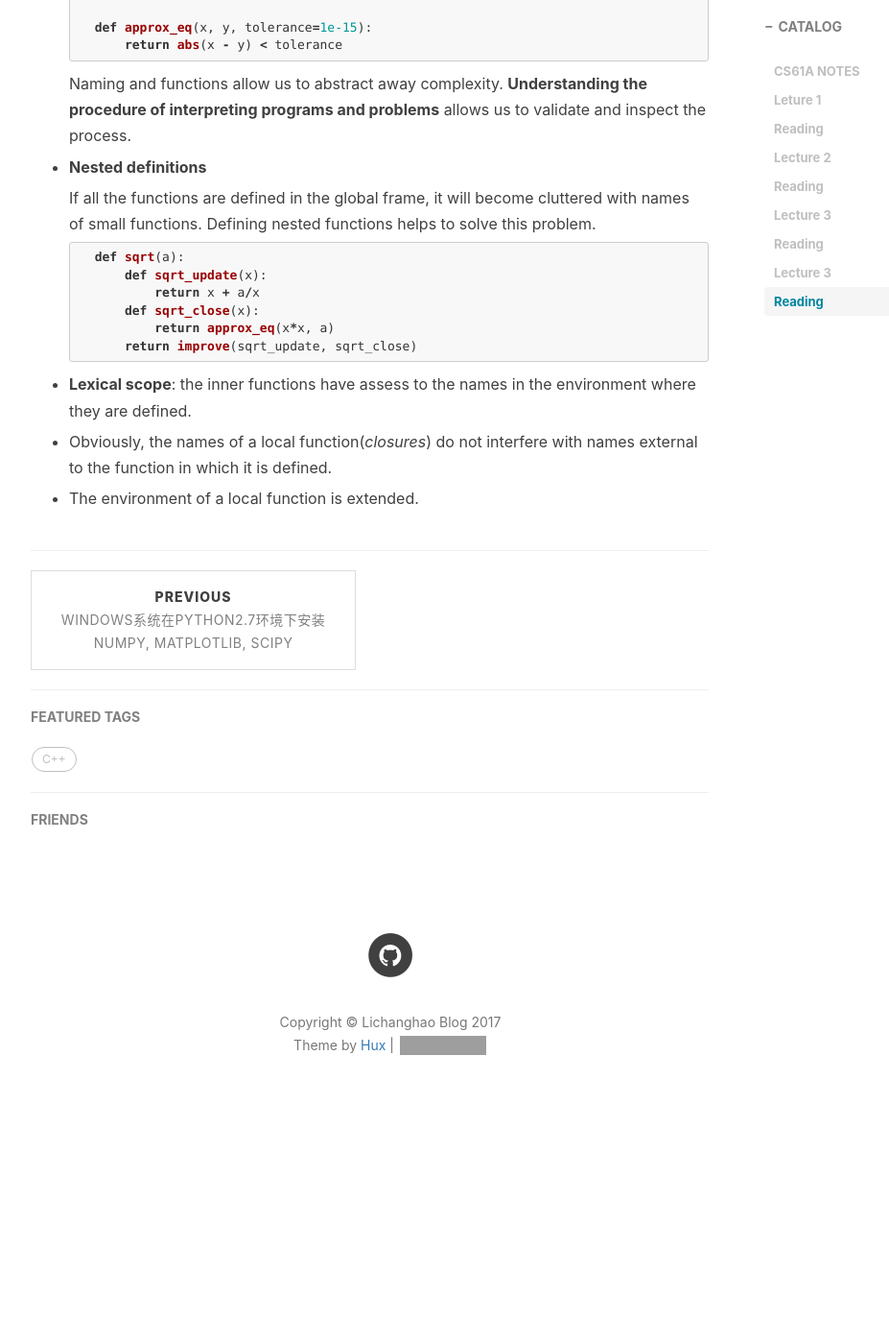
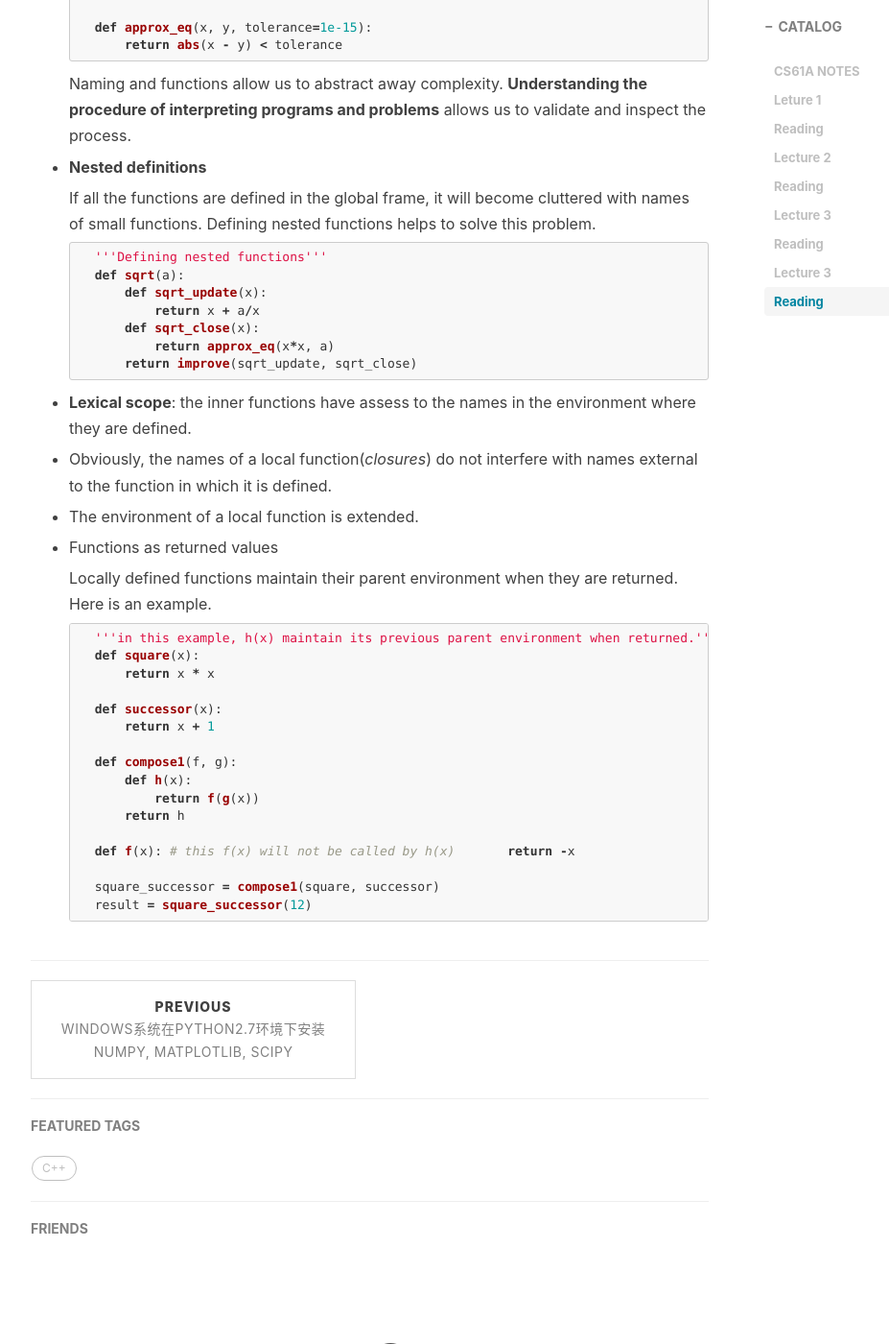
Before and after one commit to lichanghao/lichanghao.github.io.old, a Jekyll site: the page built from _posts/2017-04-15-CS61A NOTES.md, in a window 1280 px wide and 1400 px high, scrolled down 6152 px. Shown: the whole window at 96% size, without its empty margins (233-1160 px from the left). Built offline with Jekyll 4.4.1, drawn with Linux system fonts in a browser that asks for light colours; nearby versions of some CDN libraries; comment, search, counter and statistics services are not loaded; before the commit the page ends 7344 px from its top, so only the background shows below that; grey boxes are pictures that could not be loaded.

Commit message:
2017-4-19

````diff
--- a/_posts/2017-04-15-CS61A NOTES.md
+++ b/_posts/2017-04-15-CS61A NOTES.md
@@ -307,6 +307,7 @@ Pure functions, Non-pure functions
 	If all the functions are defined in the global frame, it will become cluttered with names of small functions. Defining nested functions helps to solve this problem.
 
 	```python
+	'''Defining nested functions'''
 	def sqrt(a):
 		def sqrt_update(x):
 			return x + a/x
@@ -320,3 +321,27 @@ Pure functions, Non-pure functions
 - Obviously, the names of a local function(*closures*) do not interfere with names external to the function in which it is defined.
 
 - The environment of a local function is extended.
+
+- Functions as returned values
+
+	Locally defined functions maintain their parent environment when they are returned. Here is an example.
+
+	```python
+	'''in this example, h(x) maintain its previous parent environment when returned.'''
+	def square(x):
+		return x * x
+
+	def successor(x):
+		return x + 1
+
+	def compose1(f, g):
+		def h(x):
+			return f(g(x))
+		return h
+
+	def f(x): # this f(x) will not be called by h(x)
+		return -x
+
+	square_successor = compose1(square, successor)
+	result = square_successor(12)
+	```
````
